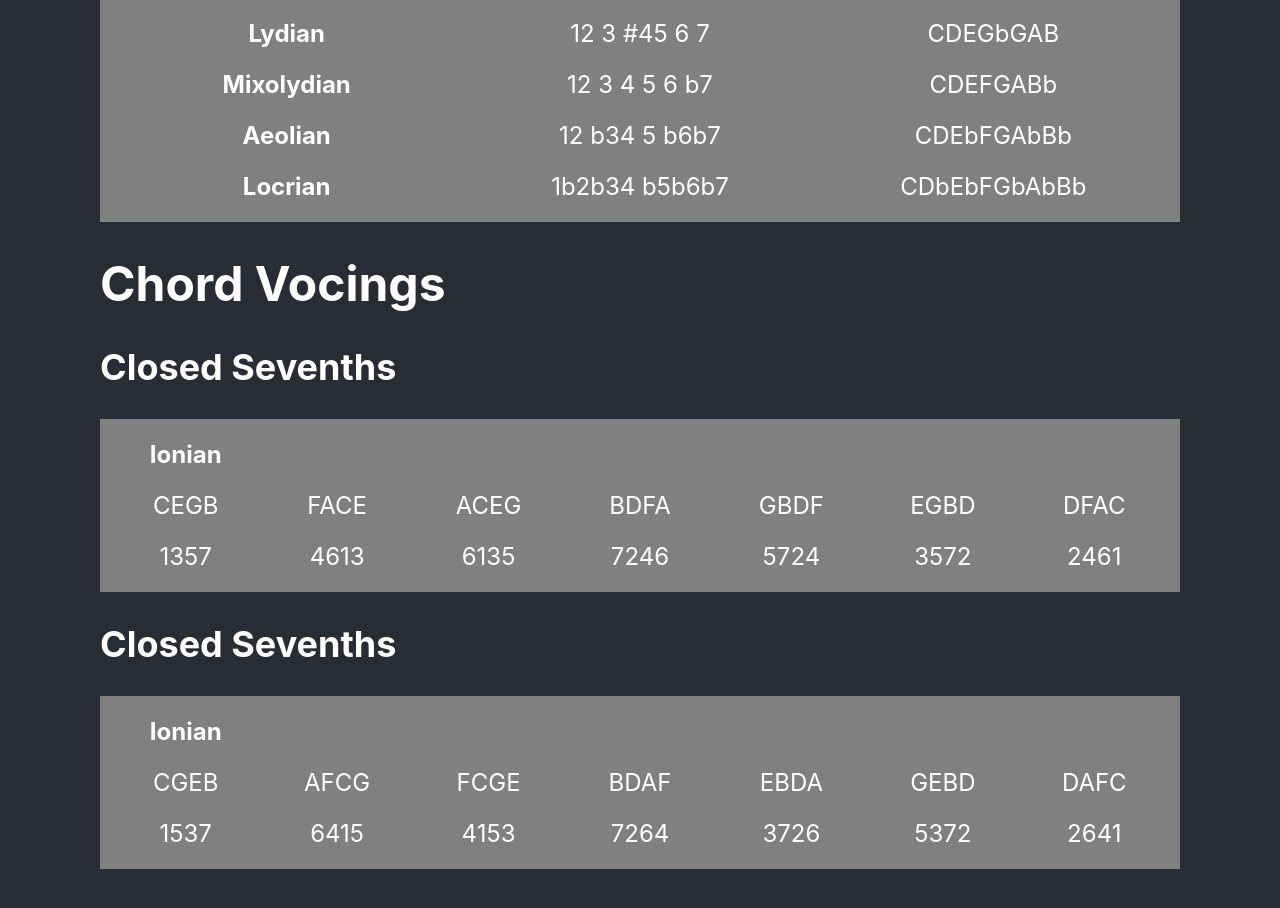
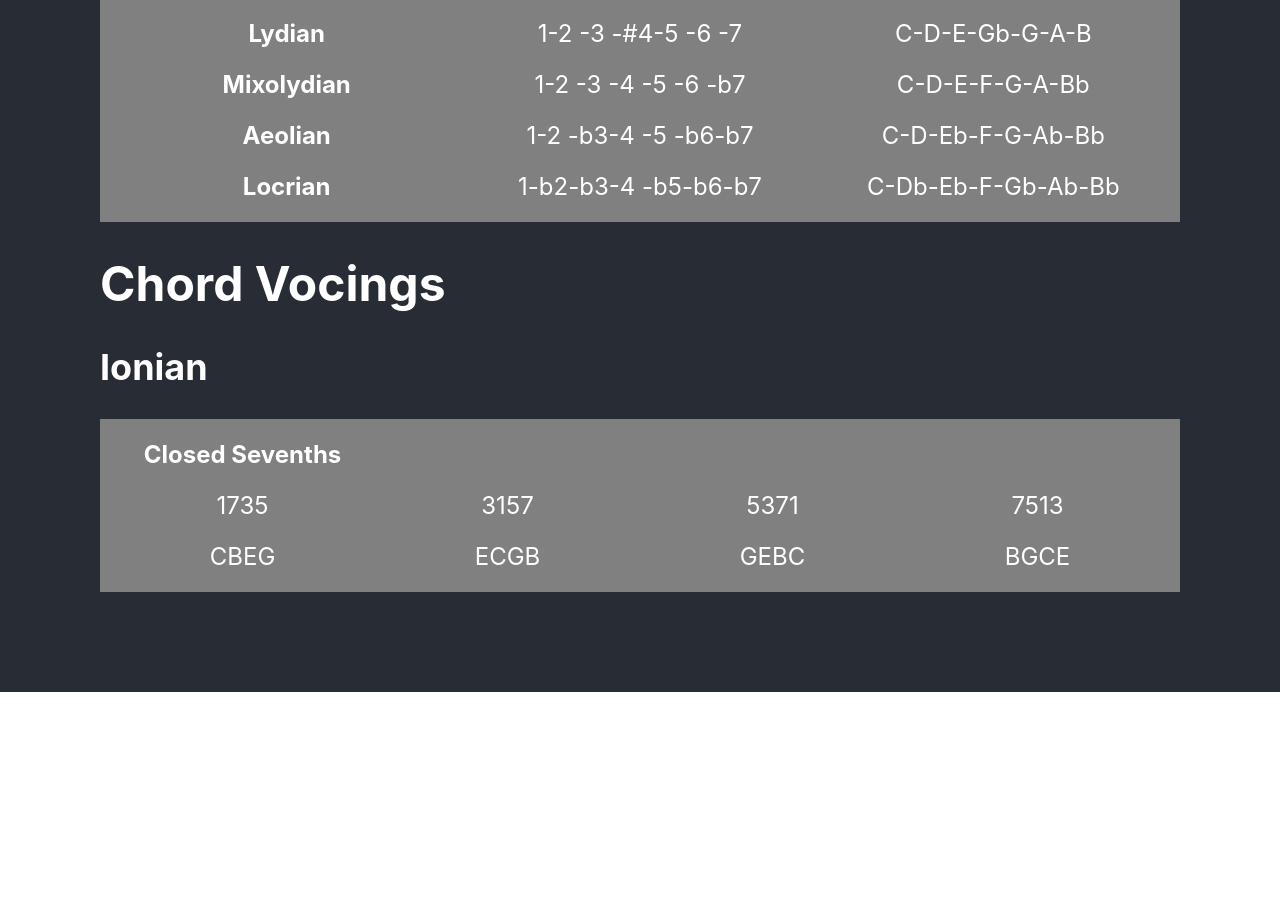
Before and after one commit to walpolsh/chord-scales-v2, a React (Create React App) app: page / in a window 1280 px wide. Shown: the part 560-1468 px from the top of the page. After the commit the page ends 1252 px from the top, so only its background shows below. Built offline with nearby package versions, Linux system fonts and the light colour scheme.

Commit message:
voicings now work with permutations

```diff
--- a/src/components/Scales.js
+++ b/src/components/Scales.js
@@ -9,6 +9,8 @@ const permute = (arr, i) => {
   const chunk2 = arr.slice(i, arr.length)
   return chunk2.concat(chunk1)
 }
+
+
 
 class Scales extends Component {
   constructor(props) {
@@ -26,9 +28,7 @@ class Scales extends Component {
   changeKey = (event) => {
     let keys = ["C","Db","D","Eb","E","F","Gb","G","Ab","A","Bb","B"];
     const e = event.target.value
-    const chunk1 = keys.slice(0, e)
-    const chunk2 = keys.slice(e, keys.length)
-    let newKey = chunk2.concat(chunk1)
+    let newKey = permute(keys, e)
     this.setState({
       notes: newKey,
     })
@@ -47,7 +47,21 @@ class Scales extends Component {
 
 
   render() {
-
+  //   const permute2 = (arr, i) => {
+  //     let seventh = buildScale(Major[0])
+  //     let [nums, notes] = seventh
+  //     let numsArr = [nums]
+  //     nums = [nums[0], nums[2], nums[4], nums[6]]
+  //     notes = [notes[0], notes[2], notes[4], notes[6]]
+  //     for (let i = 0; i < nums.length; i++) {
+  //       while (numsArr.length <= 4) {
+  //         if (i === 0) {
+  //           numsArr.push(nums[0])
+  //         }
+  //       }
+  //     }
+  //     console.log(arr, notes, nums)
+  // }
     const buildScale = (arr) => {
       let notes = this.state.notes;
       let scaleNums = arr[0].slice(0, 7);
@@ -57,58 +71,23 @@ class Scales extends Component {
 
     const buildChord = (scale, voicing) => {
       let arr = buildScale(scale)
-      const first = (a) => {
+
+      let firstInversion = (a) => {
         let map = a.filter((n, i) => i % 2 === 0)
         return map
       }
-      const second = (a) => {
-        return a.filter((n, i) => i % 2 !== 0)
-      }
 
-      let nums = arr[0].concat(arr[0][0])
-      let notes = arr[1].concat(arr[1][0])
+      let nums = firstInversion(arr[0])
+      let notes = firstInversion(arr[1])
 
-      let nums1 = first(nums)
-      let notes1 = first(notes)
-      let nums2 = second(nums)
-      let notes2 = second(notes)
+      let numsArr = nums.map((num, i) => {
+        return permute(nums, i)
+      }).map(x => voicing(x))
+      let notesArr = notes.map((note, i) => {
+        return permute(notes, i)
+      }).map(x => voicing(x))
 
-      return [voicing(notes1), voicing(notes2), voicing(nums1), voicing(nums2)]
-    }
-
-    const inversions = (chord) => {
-      let [notes1, notes2, nums1, nums2] = chord
-      console.log(nums1[0], nums2[0])
-      let numsArr, notesArr;
-      numsArr = [
-        [nums1[0], nums1[1], nums1[2], nums1[3]],
-        [nums2[0], nums2[1], nums2[2], nums2[3]],
-        [nums1[1], nums1[2], nums1[3], nums2[0]],
-        [nums2[1], nums2[2], nums2[3], nums1[1]],
-        [nums1[2], nums1[3], nums2[0], nums2[1]],
-        [nums2[2], nums2[3], nums1[1], nums1[2]],
-        [nums1[3], nums2[0], nums2[1], nums2[2]]
-      ].sort((a,b) => {
-        console.log(a)
-        return a.indexOf(nums1[0]) - b.indexOf(nums2[0])
-      })
-
-
-      notesArr = [
-        [notes1[0], notes1[1], notes1[2], notes1[3]],
-        [notes2[0], notes2[1], notes2[2], notes2[3]],
-        [notes1[1], notes1[2], notes1[3], notes2[0]],
-        [notes2[1], notes2[2], notes2[3], notes1[1]],
-        [notes1[2], notes1[3], notes2[0], notes2[1]],
-        [notes2[2], notes2[3], notes1[1], notes1[2]],
-        [notes1[3], notes2[0], notes2[1], notes2[2]]
-      ].sort((a,b) => {
-        console.log(a)
-        return a.indexOf(notes1[0]) - b.indexOf(notes2[0])
-      })
-
-      console.table(numsArr)
-      return [notesArr, numsArr]
+      return [numsArr, notesArr]
     }
 
     const headerStyle = {
@@ -153,51 +132,81 @@ class Scales extends Component {
           </select>
         </div>
         <table style={table}>
+          <tbody style={{ borderSpacing: 10}}>
           {Major.map((scales, i) => {
-            let [numbers, notes] = buildScale(scales)
             return (
-                <tbody key={i} style={{ borderSpacing: 10}}>
-                  <tr>
-                    <th>{scales[1]}</th>
-                    {buildScale(scales).map(x => <td key={x}>{x}</td>)}
+                <tr key={i}>
+                  <th key={i}>{scales[1]}</th>
+                  {buildScale(scales).map(x => <td key={x}>{x.join('-')}</td>)}
                 </tr>
-                </tbody>
             )
           })}
+
+          </tbody>
         </table>
+
         <h1>Chord Vocings</h1>
-        <h2>Closed Sevenths</h2>
+
+        <h2>{this.state.scale[0][1]}</h2>
         <table style={table}>
+          <thead>
             <tr>
-          <th>{this.state.scale[0][1]}</th>
+              <th>
+                Closed Sevenths
+              </th>
             </tr>
-          {inversions(buildChord(Major[0], closedSeventh)).map((mode, i) => {
+          </thead>
+          <tbody>
+            {buildChord(Major[0], drop3).map((mode, i) => {
               return (
-                <tbody>
-                  <tr>
-                    {mode.map(x => <td>{x}</td>)}
+                <tr key={i}>
+                  {mode.map(x => <td key={x}>{x}</td>)}
                 </tr>
-                </tbody>
               )
             })}
-        </table>
-
-        <h2>Closed Sevenths</h2>
-        <table style={table}>
-        <tr>
-          <th>{this.state.scale[0][1]}</th>
-        </tr>
+            {/* <th>Drop 2</th>
             {inversions(buildChord(Major[0], drop2)).map((mode, i) => {
               return (
-                <tbody>
                   <tr>
-                    {mode.map(x => <td>{x}</td>)}
+                    {mode.map(x => <td>{x.join('-')}</td>)}
                   </tr>
-                </tbody>
               )
             })}
+          <th>Drop 3</th>
+          {inversions(buildChord(Major[0], drop3)).map((mode, i) => {
+            return (
+                <tr>
+                  {mode.map(x => <td>{x.join('-')}</td>)}
+                </tr>
+            )
+          })}
+          <th>Drop 2 and 3</th>
+          {inversions(buildChord(Major[0], drop23)).map((mode, i) => {
+            return (
+                <tr>
+                  {mode.map(x => <td>{x.join('-')}</td>)}
+                </tr>
+            )
+          })}
+          <th>Drop 2 and 4</th>
+          {inversions(buildChord(Major[0], drop24)).map((mode, i) => {
+            return (
+                <tr>
+                  {mode.map(x => <td>{x.join('-')}</td>)}
+                </tr>
+            )
+          })}
+          <th>Double Drop 2 and 3</th>
+          {inversions(buildChord(Major[0], doubleDrop24)).map((mode, i) => {
+            return (
+                <tr>
+                  {mode.map(x => <td>{x.join('-')}</td>)}
+                </tr>
+            )
+          })} */}
+        </tbody>
+
       </table>
-
       </div>
     )
   }
--- a/src/constants/chords.js
+++ b/src/constants/chords.js
@@ -1,7 +1,7 @@
 export const closedTriad = (chord) => [chord[0], chord[1], chord[2]]
 export const openTriad = (chord) => [chord[0], chord[1], chord[2]]
 export const closedSeventh = (chord) => [chord[0], chord[1], chord[2], chord[3]]
-export const drop2 = (chord) => [chord[0], chord[2], chord[1], chord[3]]
+export const drop2 = (chord) => [chord[0], chord[2], chord[3], chord[1]]
 export const drop3 = (chord) => [chord[0], chord[3], chord[1], chord[2]]
 export const drop23 = (chord) => [chord[0], chord[1], chord[3], chord[2]]
 export const drop24 = (chord) => [chord[0], chord[2], chord[1], chord[3]]
```
Also changed, not shown: src/containers/voicings.js (added). Lines whose indentation alone changed are shown as unchanged.
